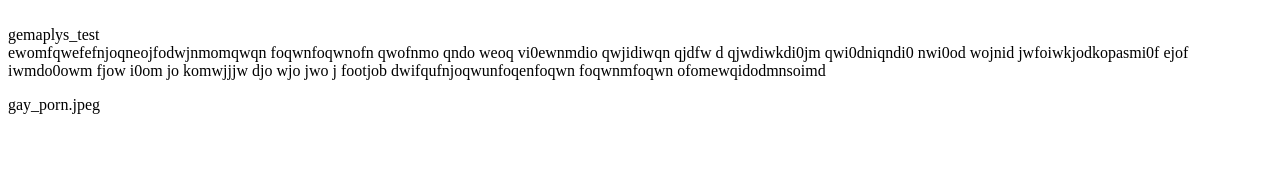
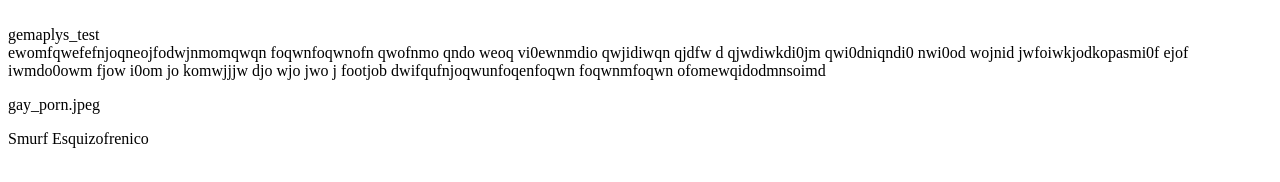
Before and after one commit to zamasor/Zamasor.github.io, a plain HTML site: page index.html in a window 1280 px wide. Drawn offline with Linux system fonts and the light colour scheme.

Commit message:
Update index.html

```diff
--- a/index.html
+++ b/index.html
@@ -5,5 +5,6 @@
   <br>gemaplys_test</br>
   ewomfqwefefnjoqneojfodwjnmomqwqn foqwnfoqwnofn qwofnmo  qndo weoq vi0ewnmdio qwjidiwqn qjdfw d qjwdiwkdi0jm  qwi0dniqndi0  nwi0od wojnid jwfoiwkjodkopasmi0f ejof iwmdo0owm fjow i0om jo komwjjjw djo wjo jwo j footjob dwifqufnjoqwunfoqenfoqwn foqwnmfoqwn ofomewqidodmnsoimd
   <p>gay_porn.jpeg</p>
+  <p style=”color:blue”>Smurf Esquizofrenico</p>
 </body>
 </html>
```
